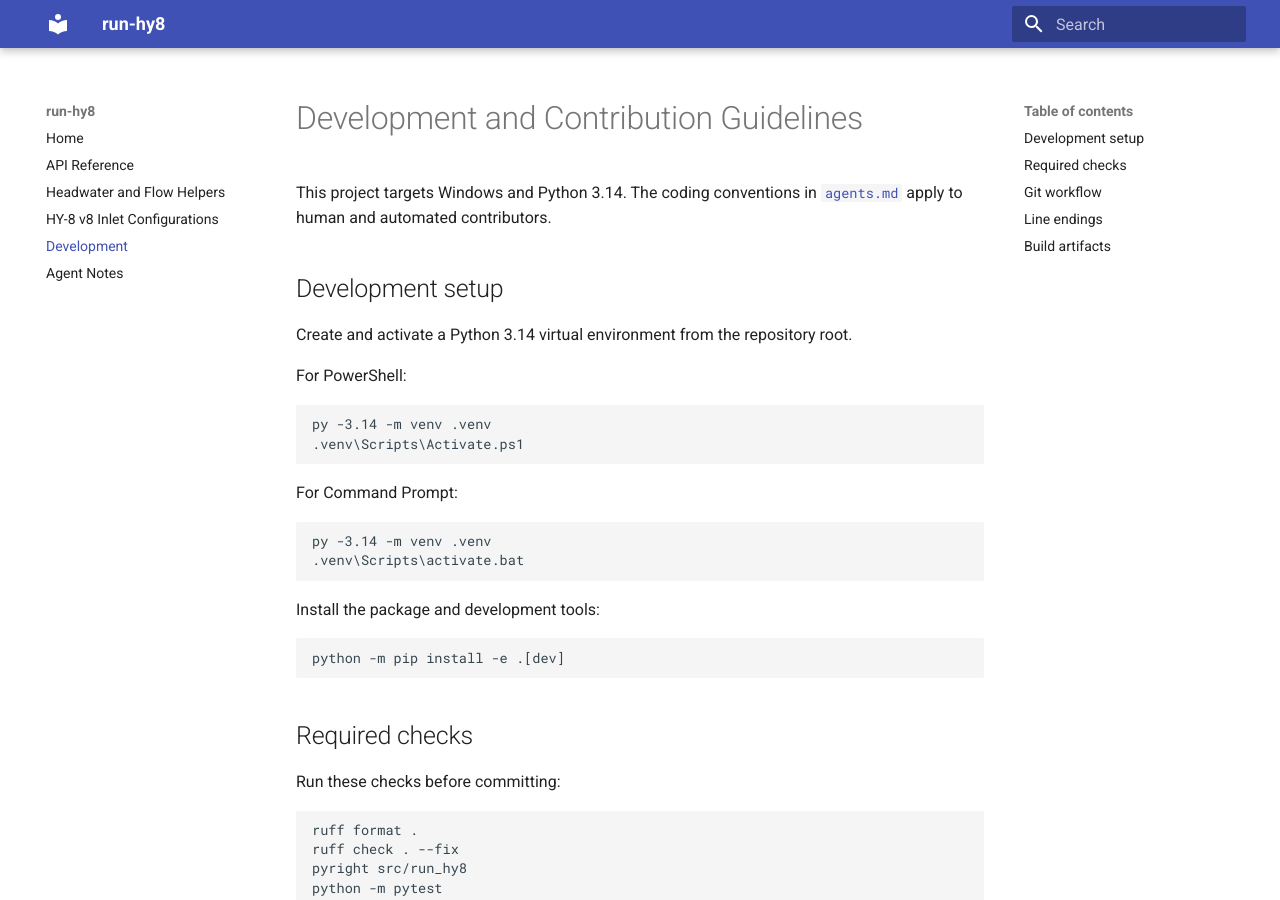
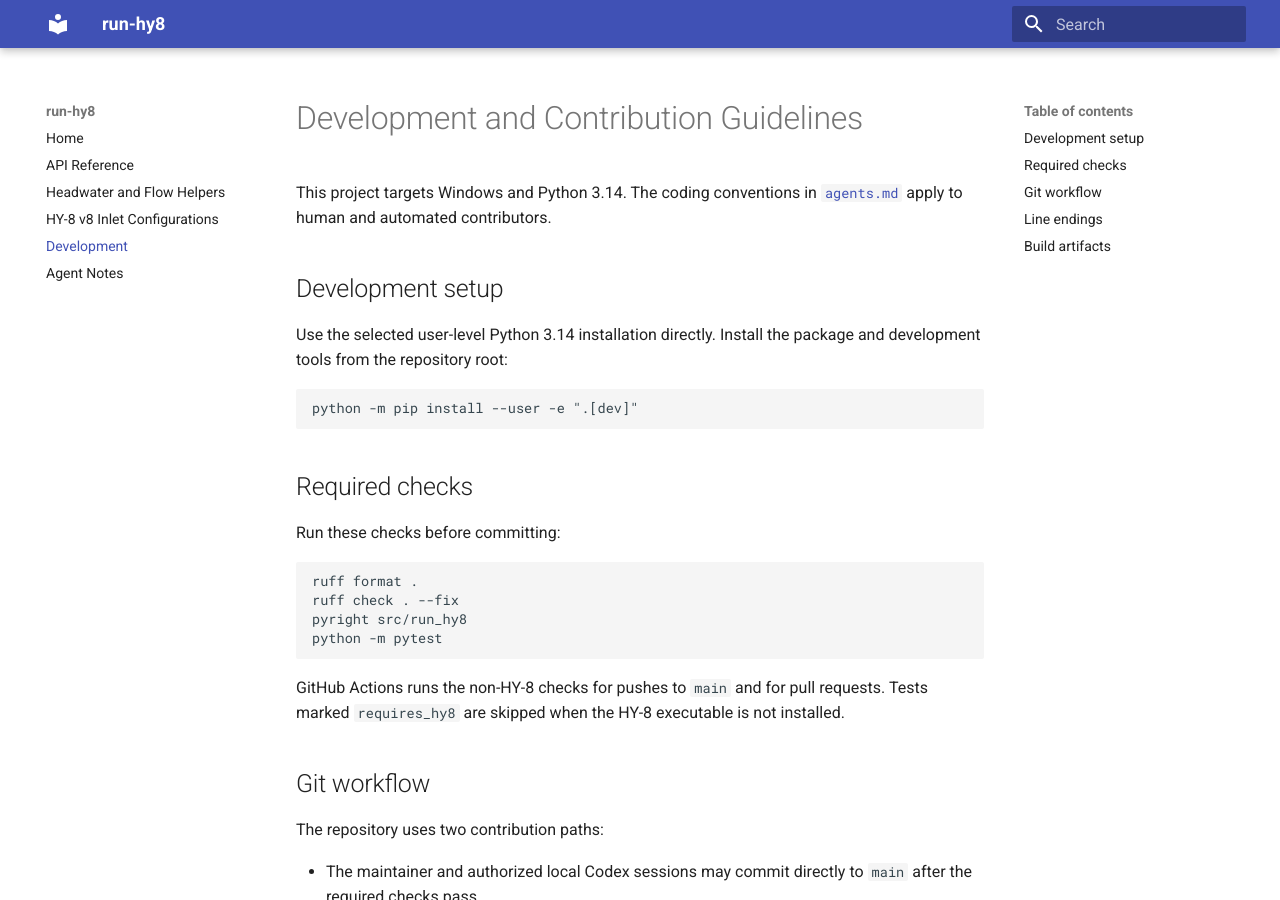
Before and after one commit to Chain-Frost/run-hy8, an MkDocs documentation site: the page built from docs/CONTRIBUTING.md, in a window 1280 px wide and 900 px high. Built offline with MkDocs 1.6.1 and Material for MkDocs 9.7.7, drawn with Linux system fonts in a browser that asks for light colours.

Commit message:
remove virtualenv dependency from development workflow

````diff
--- a/docs/CONTRIBUTING.md
+++ b/docs/CONTRIBUTING.md
@@ -5,26 +5,11 @@
 
 ## Development setup
 
-Create and activate a Python 3.14 virtual environment from the repository root.
-
-For PowerShell:
+Use the selected user-level Python 3.14 installation directly. Install the
+package and development tools from the repository root:
 
 ```powershell
-py -3.14 -m venv .venv
-.venv\Scripts\Activate.ps1
-```
-
-For Command Prompt:
-
-```cmd
-py -3.14 -m venv .venv
-.venv\Scripts\activate.bat
-```
-
-Install the package and development tools:
-
-```powershell
-python -m pip install -e .[dev]
+python -m pip install --user -e ".[dev]"
 ```
 
 ## Required checks
````
Also changed, not shown: README.md (+1 -3 lines), 1 other file.
